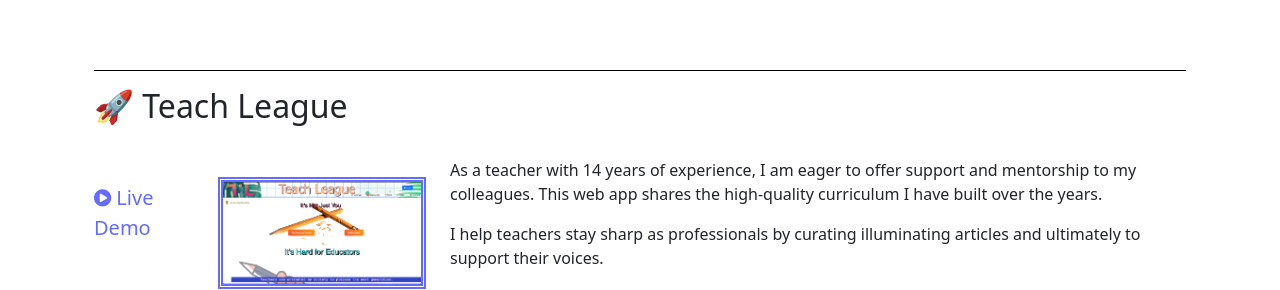
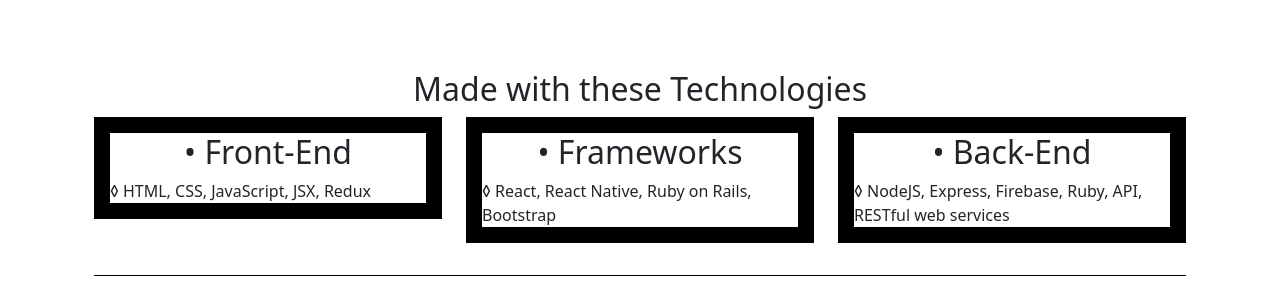
Before and after one commit to eitanfire/Portfolio, a React (Vite) app: page / in a window 1280 px wide. Shown: the part 282-572 px from the top of the page. Built offline with nearby package versions, Linux system fonts and the light colour scheme.

Commit message:
add Technologies

```diff
--- a/src/App.css
+++ b/src/App.css
@@ -61,6 +61,21 @@
   /* background-color: rgb(207, 213, 28); */
 }
 
+.technologies-subsection-title {
+text-align: center;
+}
+
+.technologies-title {
+  text-align: center;
+}
+
+.technologies-section {
+  border: 1rem, solid, black;
+    text-align: left;
+      margin-bottom: 1rem;
+
+}
+
 .title {
   text-align: left;
   padding-top: 1rem;
--- a/src/App.jsx
+++ b/src/App.jsx
@@ -4,6 +4,7 @@
 import Leaderboard from "./assets/img/leaderboard--ss.png";
 import { Container, Col, Row, Card, CardBody } from "reactstrap";
 import Projects from "./components/Projects";
+import Technologies from "./components/Technologies";
 import "./App.css";
 
 function App() {
@@ -14,6 +15,7 @@
         My name is Eitan Fire. Here are some of my latest apps I have built to
         help me solve challenges as a teacher.
       </p>
+      <Technologies />
       <Projects className="" />
     </Container>
   );
--- /dev/null
+++ b/src/components/Technologies.jsx
@@ -0,0 +1,31 @@
+import { Container, Col, Row } from "reactstrap";
+
+const Technologies = () => {
+  return (
+    <Container>
+      <Row>
+        <h2 className="technologies-title">Made with these Technologies</h2>
+        <Col>
+          <section className="technologies-section">
+            <h2 className="technologies-subsection-title">• Front-End</h2>◊
+            HTML, CSS, JavaScript, JSX, Redux
+          </section>
+        </Col>
+        <Col>
+          <section className="technologies-section">
+            <h2 className="technologies-subsection-title">• Frameworks</h2>◊
+            React, React Native, Ruby on Rails, Bootstrap
+          </section>
+        </Col>
+        <Col>
+          <section className="technologies-section">
+            <h2 className="technologies-subsection-title">• Back-End</h2>◊
+            NodeJS, Express, Firebase, Ruby, API, RESTful web services
+          </section>
+        </Col>
+      </Row>
+    </Container>
+  );
+}
+
+export default Technologies
```
Also changed, not shown: src/firebase.config.js (+7 -11 lines), 4 other files (tests, documents, lock files or other folders).
